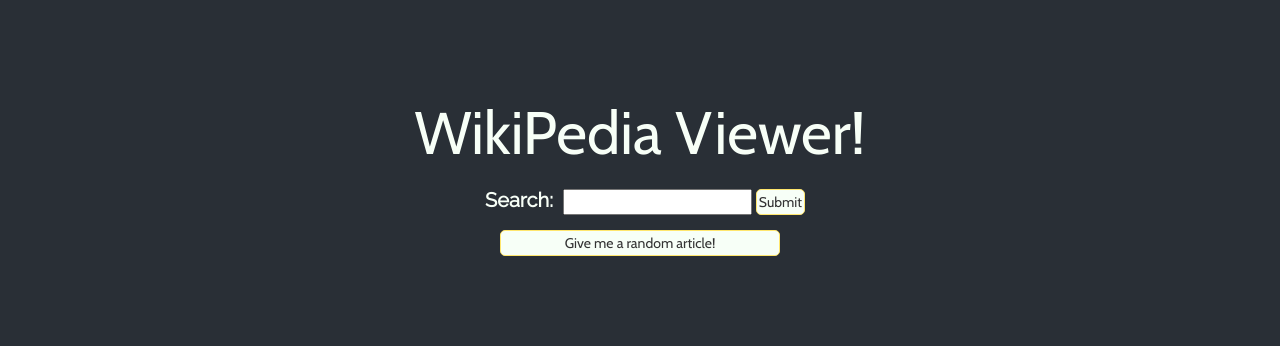
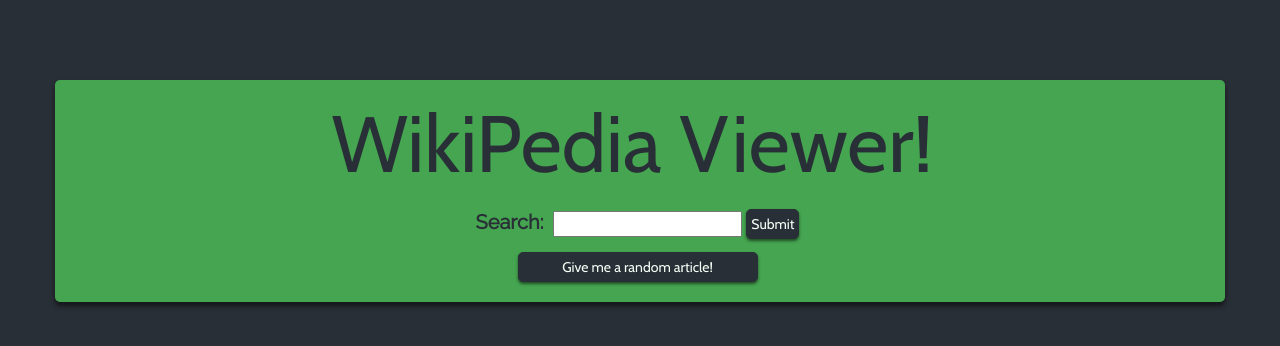
Before and after one commit to wiltrahan/wikiViewer, a plain HTML site: page index.html in a window 1280 px wide. Drawn offline with nearby package versions, Linux system fonts and the light colour scheme.

Commit message:
changed style a bit

```diff
--- a/style.css
+++ b/style.css
@@ -5,34 +5,38 @@
 }
 
 #main {
-
+  background-color: #45A550;
   margin-top: 80px;
+  padding-left: 0px;
+  border-radius: 5px;
+  box-shadow: 0px 4px 5px 0px rgba(0,0,0,0.53);
 }
 
 header h1 {
   font-family: 'Cabin', sans-serif;
-  font-size: 60px;
-  color: #F7FFF7;
+  font-size: 80px;
+  color: #292F36;
 }
 
 form label {
-  color: #F7FFF7;
+  color: #292F36;
   font-size: 20px;
   padding: 10px;
   font-family: 'Raleway', sans-serif;
 }
 button {
-  padding: 2px;
+  padding: 4px;
   border-radius: 5px;
-  background-color: #DCDCDD;
   font-family: 'Cabin', sans-serif;
-  background-color: #F7FFF7;
-  border: 1px solid #FFE66D;
+  background-color: #292F36;
+  border: 1px solid #292F36;
+  box-shadow: 0px 2px 3px 0px rgba(0,0,0,0.53);
+  color: #F7FFF7;
 
 }
 
 ul {
-  background-color: #FFE66D;
+  background-color: #C9ADA1;
   padding-left: 0px;
 
 }
@@ -60,12 +64,15 @@
 #about {
   font-family: 'Cabin', sans-serif;
   font-size: 30px;
-  color: #F7FFF7;
+  color: #292F36;
 }
 #submit-btn-random {
-  width: 280px;
-  background-color: #F7FFF7;
-  border: 1px solid #FFE66D;
+  width: 240px;
+  background-color: #292F36;
+  color: #F7FFF7;
+  border: 1px solid #292F36;
+  margin-left: 10px;
+  box-shadow: 0px 2px 3px 0px rgba(0,0,0,0.53);
 }
 #error {
   color: #F7FFF7;
```
